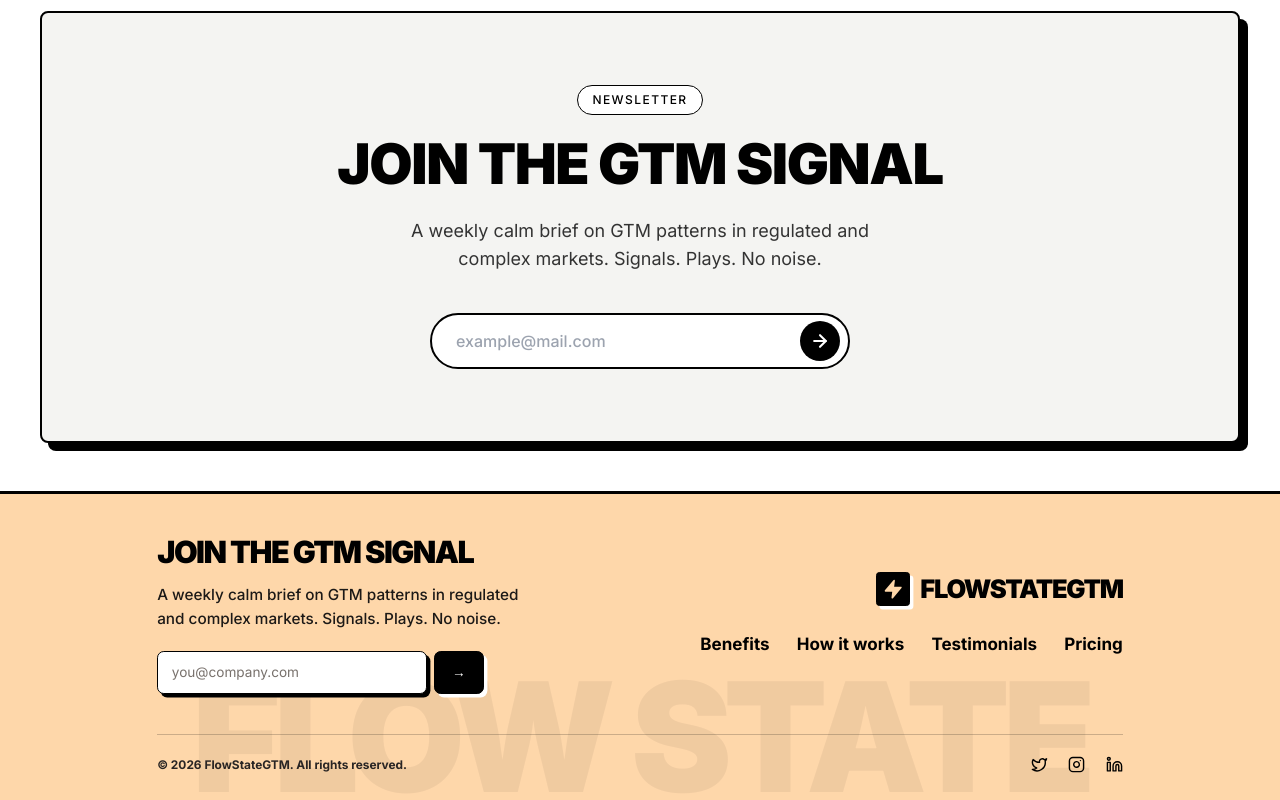
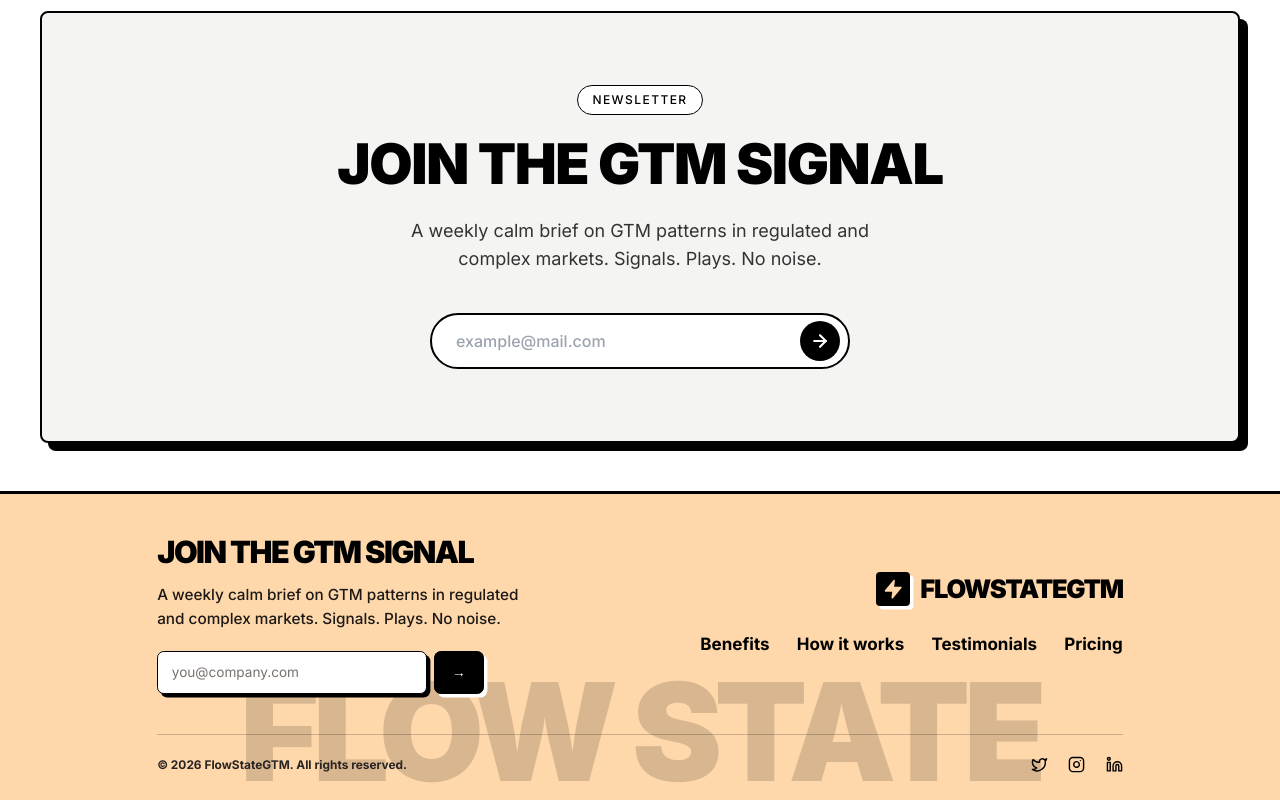
Before and after one commit to DivyamTalwar/FlowStateGTM-UI, a React (Vite) app: page / in a window 1280 px wide. Shown: the part 9761-10561 px from the top of the page. Built offline with nearby package versions, Linux system fonts and the light colour scheme.

Commit message:
feat: Implement continuous runtime animations and radar sweep effects across various UI sections.

```diff
--- a/src/components/Footer.jsx
+++ b/src/components/Footer.jsx
@@ -1,5 +1,5 @@
 import React, { useState } from 'react';
-import { motion } from 'framer-motion';
+import { motion, useScroll, useTransform } from 'framer-motion';
 import { ArrowRight, Twitter, Instagram, Linkedin, Zap, Heart } from 'lucide-react';
 
 // --- FOOTER-SPECIFIC STYLES ---
@@ -187,6 +187,7 @@ export const NewsletterSection = () => {
 };
 
 export const Footer = () => {
+  const { scrollYProgress } = useScroll();
   return (
     <footer className="footer-root relative w-full bg-[#FED7AA] border-t-4 border-black text-black pt-12 pb-8 overflow-hidden" style={{ zoom: 0.85 }}>
       <FooterStyles />
@@ -259,13 +260,16 @@ export const Footer = () => {
 
       </div>
 
-      {/* Decorative BG Text */}
-      <div className="absolute -bottom-4 left-0 w-full overflow-hidden pointer-events-none opacity-[0.05]">
-        <h1 className="text-[14vw] font-[900] leading-none text-center text-black whitespace-nowrap uppercase tracking-tighter">
-          Flow State
-        </h1>
+      {/* Decorative Kinetic Text */}
+      <div className="w-full overflow-hidden leading-none select-none opacity-[0.15] pointer-events-none absolute bottom-0 left-0 flex justify-center items-end">
+        <motion.div
+          className="text-[9.5vw] md:text-[160px] font-black text-black whitespace-nowrap tracking-tighter"
+          style={{ x: useTransform(scrollYProgress, [0.8, 1], ["10%", "0%"]) }}
+        >
+          FLOW STATE
+        </motion.div>
       </div>
-    </footer>
+    </footer >
   );
 };
 
```
